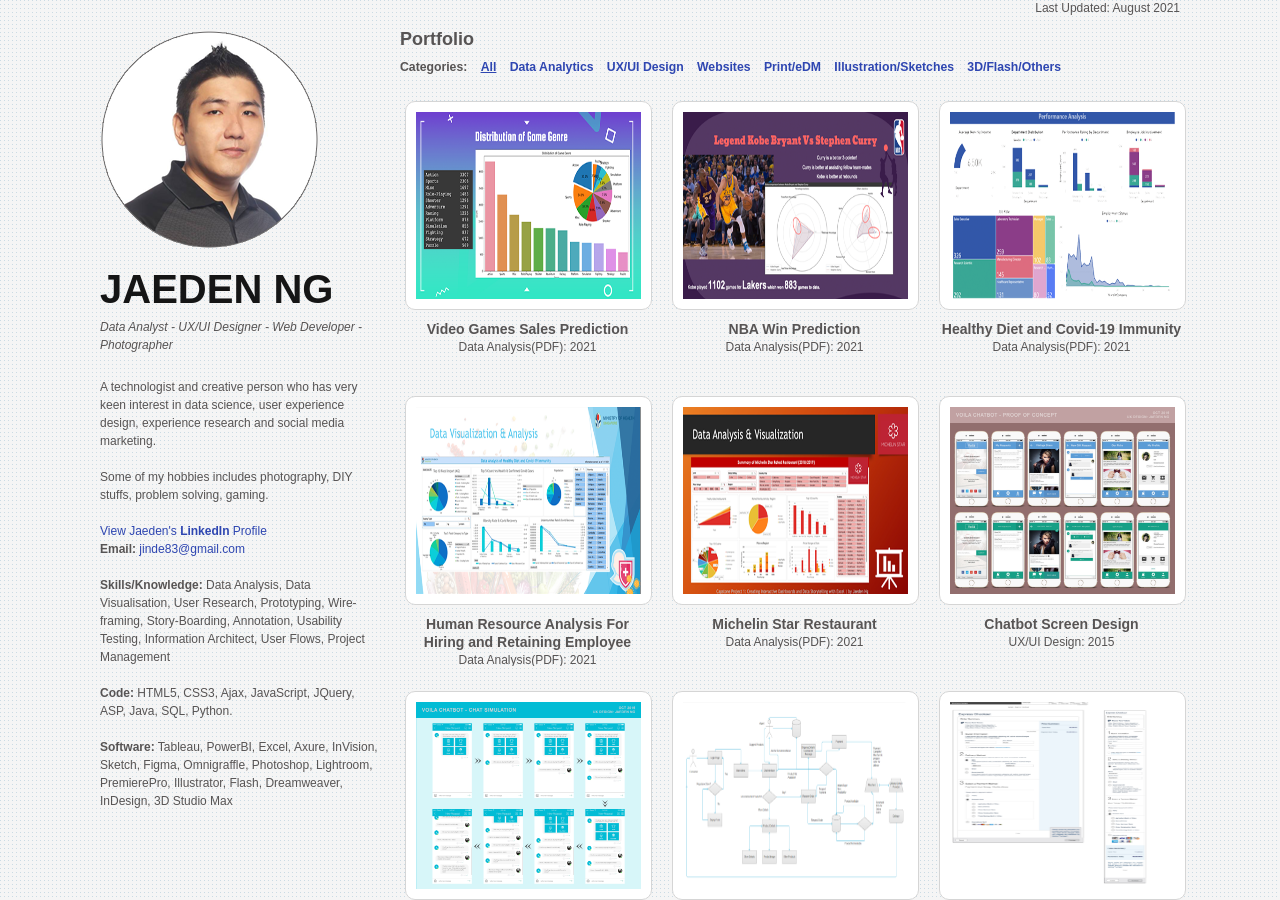
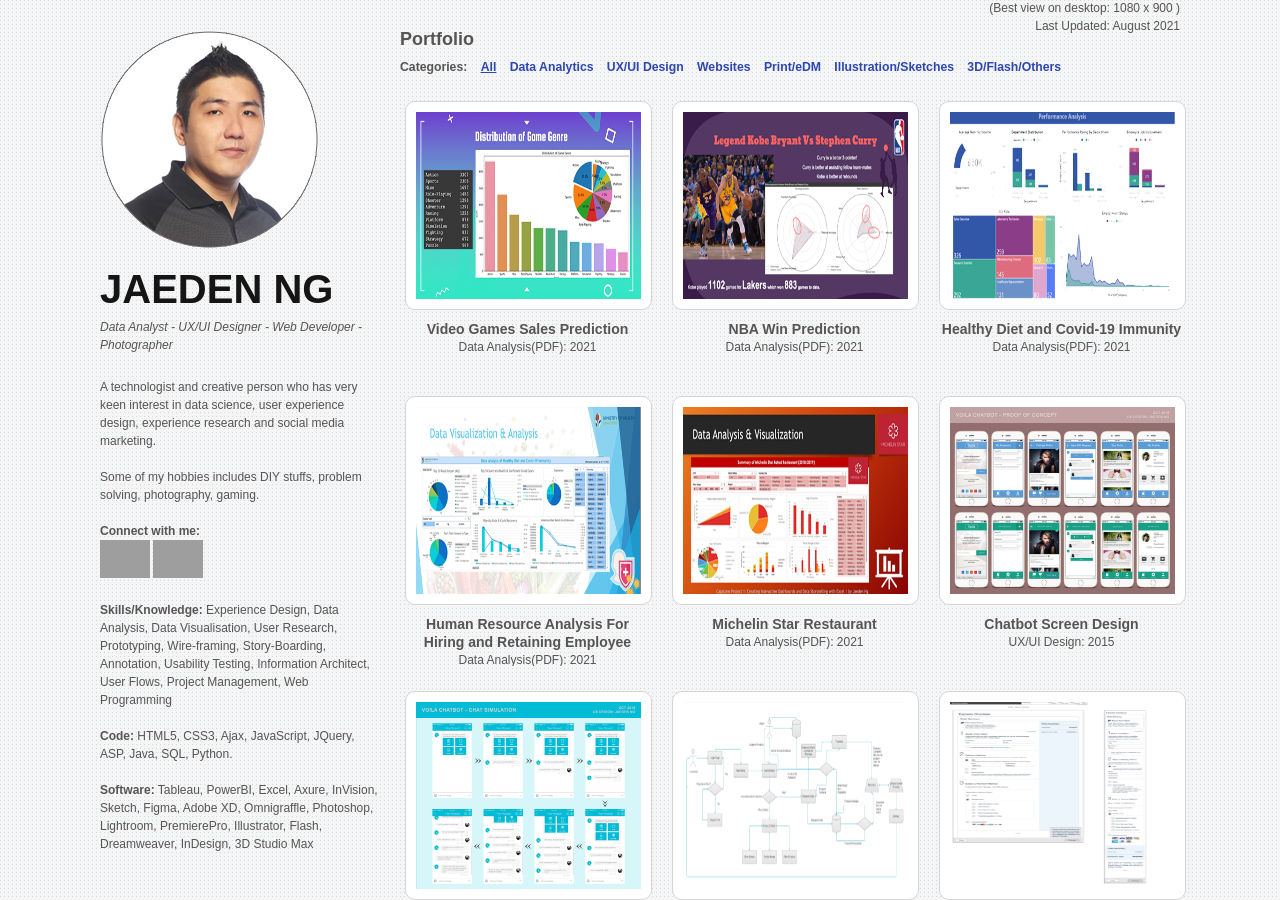
Before and after one commit to jaedenng/jaedenng.github.io, a Jekyll site: the page folio/index.html, which Jekyll copies as it is, in a window 1280 px wide and 900 px high. Built offline with Jekyll 4.4.1, drawn with Linux system fonts in a browser that asks for light colours; nearby versions of some CDN libraries; grey boxes are pictures that could not be loaded.

Commit message:
Add files via upload

```diff
--- a/folio/index.html
+++ b/folio/index.html
@@ -18,28 +18,30 @@
 
 <div class="wrapper">
 
-    <div class="top-info">Last Updated: August 2021</div>
+    <div class="top-info">(Best view on desktop: 1080 x 900 ) Last Updated: August 2021</div>
 
    	<div class="portfolio-content">
 
     <div class="wrapper-left">
-            <img src="images/profile-pic.png?raw=true" alt="Logo">
+            <img src="images/profile-pic.png?raw=true" alt="Jaeden Ng">
             <h1 class="title-page">JAEDEN NG</h1>
             <div class="header-info">Data Analyst - UX/UI Designer - Web Developer - Photographer</div>
             <div class="profile-desc">
             A technologist and creative person who has very keen interest in data science, user experience design, experience research and social media marketing.
             <br><br>
-            Some of my hobbies includes photography, DIY stuffs, problem solving, gaming.
+            Some of my hobbies includes DIY stuffs, problem solving,  photography, gaming.
             <br><br>
-            <a href="https://www.linkedin.com/in/jindeng/" target="_blank">View Jaeden's <b>LinkedIn</b> Profile</a>
+            <b>Connect with me:</b><br>
+            <div>
+            <a href="mailto:jaeden.ng@hotmail.com"><img src="images/email-icon.png" alt="jaeden.ng@hotmail.com" width="50"></a>
+            <a href="https://www.linkedin.com/in/jindeng/" target="_blank"><img src="images/linkedin-icon.png" alt="Linkedin" width="50"></a>
+            </div>
             <br>
-            <b>Email:</b> <a href="mailto:jinde83@gmail.com">jinde83@gmail.com</a>
-            <br><br>
-            <b>Skills/Knowledge:</b> Data Analysis, Data Visualisation, User Research, Prototyping, Wire-framing, Story-Boarding, Annotation, Usability Testing, Information Architect, User Flows, Project Management
+            <b>Skills/Knowledge:</b> Experience Design, Data Analysis, Data Visualisation, User Research, Prototyping, Wire-framing, Story-Boarding, Annotation, Usability Testing, Information Architect, User Flows, Project Management, Web Programming
             <br><br>
             <b>Code:</b> HTML5, CSS3, Ajax, JavaScript, JQuery, ASP, Java, SQL, Python.
             <br><br>
-            <b>Software:</b> Tableau, PowerBI, Excel, Axure, InVision, Sketch, Figma, Omnigraffle, Photoshop, Lightroom, PremierePro, Illustrator, Flash, Dreamweaver, InDesign, 3D Studio Max
+            <b>Software:</b> Tableau, PowerBI, Excel, Axure, InVision, Sketch, Figma, Adobe XD, Omnigraffle, Photoshop, Lightroom, PremierePro, Illustrator, Flash, Dreamweaver, InDesign, 3D Studio Max
         </div>
     </div>
         <!--<div class="contactr"><a class="image-zoom" href="images/about-jaeden.jpg" rel="prettyPhoto" title="">
```
